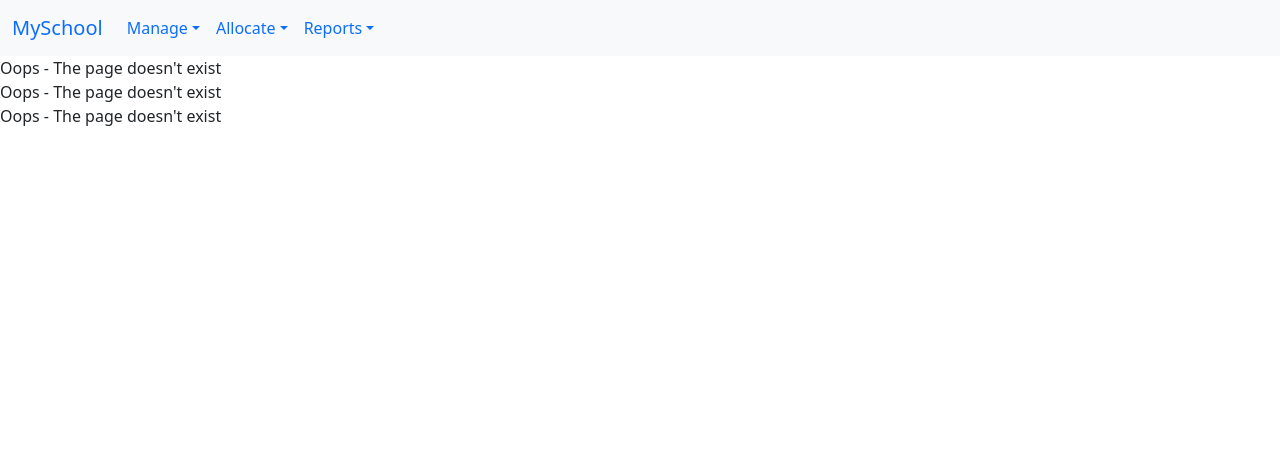
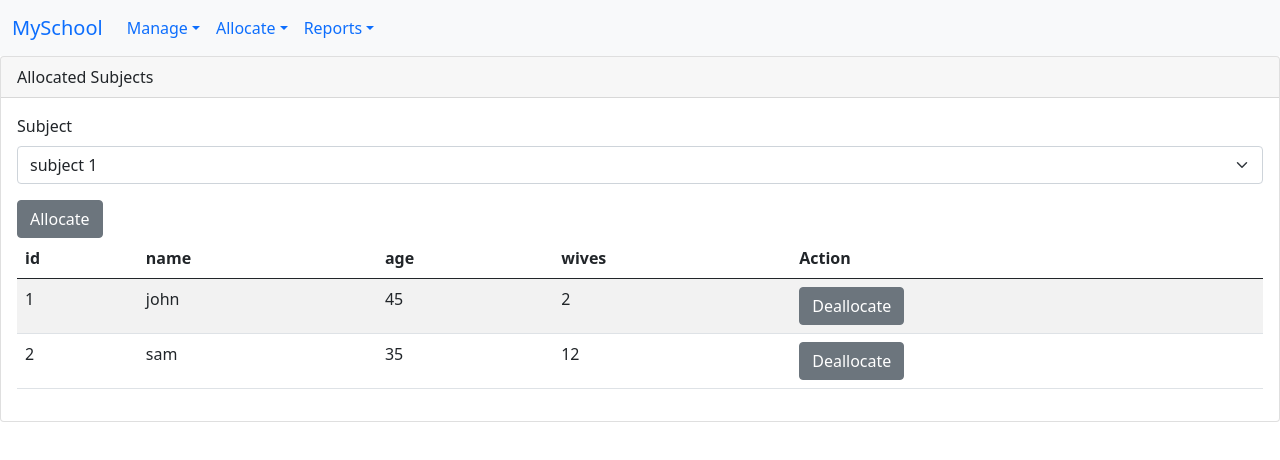
Before and after one commit to Bumbl3b33/school-management-system, a React (Create React App) app: page /allocate/studentSubjects in a window 1280 px wide. Shown: the top 460 px of the page. Built offline with nearby package versions, Linux system fonts and the light colour scheme.

Commit message:
add allocate form component for allocating student's subjects

```diff
--- a/src/App.js
+++ b/src/App.js
@@ -3,16 +3,18 @@ import {
   Routes,
   Route,
 } from "react-router-dom";
-import Error404 from "./components/error404/Error404";
 
 import Home from "./pages/home/Home"
 import ManageStudents from "./pages/manage/students/ManageStudents";
+import AllocateStudentSubjects from "./pages/allocate/studentsSubjects/AllocateStudentSubjects";
+import Error404 from "./components/error404/Error404";
 
 function App() {
   return (
       <Routes>
         <Route path="/" element={<Home />}/>
         <Route path="/manage/students" element={<ManageStudents/>}/>
+        <Route path="/allocate/studentSubjects" element={<AllocateStudentSubjects/>}/>
         <Route path="*" element={<Error404 />}/>
       </Routes>
   );
--- /dev/null
+++ b/src/components/allocateForm/AllocateForm.jsx
@@ -0,0 +1,40 @@
+import { Table, Card, CardBody, CardHeader, Form, Button} from "reactstrap";
+const AllocateForm = ({ children, title, table, onDeallocate, onAllocate}) => {
+
+  return (
+    <Card>
+      <CardHeader>{title}</CardHeader>
+      <CardBody>
+        <Form>{children}
+        </Form>
+        {onAllocate && <Button onClick={onAllocate}>Allocate</Button>}
+        <Table striped>
+          <thead>
+            <tr>
+              {table && Object.keys(table[0]).map((key) => <th> {key} </th>)}
+              {onDeallocate && <th>Action</th>}
+            </tr>
+          </thead>
+          <tbody>
+            {table &&
+              table.map((object) => (
+                <tr>
+                  {Object.values(object).map((value) => (
+                    <td>{value}</td>
+                  ))}
+                  {onDeallocate && (
+                    <td>
+                      {/* object.id is a unique identifier that is passed into the onclick event*/}
+                      <Button id={object.id} onClick={onDeallocate}>Deallocate</Button>
+                    </td>
+                  )}
+                </tr>
+              ))}
+          </tbody>
+        </Table>
+      </CardBody>
+    </Card>
+  );
+};
+
+export default AllocateForm;
--- a/src/components/navbar/NavigationBar.jsx
+++ b/src/components/navbar/NavigationBar.jsx
@@ -53,7 +53,7 @@ const NavigationBar = () => {
               </DropdownToggle>
               <DropdownMenu right>
                 <DropdownItem>
-                  <NavLink href="#">Student's Subjects</NavLink>
+                  <NavLink href="/allocate/studentSubjects">Student's Subjects</NavLink>
                 </DropdownItem>
                 <DropdownItem divider />
                 <DropdownItem>
--- /dev/null
+++ b/src/pages/allocate/studentsSubjects/AllocateStudentSubjects.jsx
@@ -0,0 +1,53 @@
+import { useState } from "react";
+import { FormGroup, Label, Input, Button } from "reactstrap";
+import AllocateForm from "../../../components/allocateForm/AllocateForm";
+import NavigationBar from "../../../components/navbar/NavigationBar";
+
+const AllocateStudentSubjects = () => {
+  const [allocation, setAllocation] = useState({});
+
+  const handleChange = (event) => {
+    const name = event.target.id;
+    const value = event.target.value;
+    setAllocation((values) => ({ ...values, [name]: value }));
+  };
+
+  const sampleData = [
+    { id: 1, name: "john", age: 45, wives: 2 },
+    { id: 2, name: "sam", age: 35, wives: 12 },
+  ];
+
+  const subjects = ["subject 1", "subject 2"];
+
+  const onDeallocate = (e) => console.log("Deallocating...", e.target.id);
+  const onAllocate = () => console.log("Allocating...", allocation.subject);
+
+  return (
+    <>
+      <NavigationBar />
+      <AllocateForm
+        title="Allocated Subjects"
+        table={sampleData}
+        onDeallocate={onDeallocate}
+        onAllocate={onAllocate}
+      >
+        <FormGroup>
+          <Label for="subject">Subject</Label>
+          <Input
+            id="subject"
+            type="select"
+            value={allocation.subject || ""}
+            onChange={handleChange}
+          >
+            {subjects &&
+              subjects.map((subject, index) => (
+                <option key={index}>{subject}</option>
+              ))}
+          </Input>
+        </FormGroup>
+      </AllocateForm>
+    </>
+  );
+};
+
+export default AllocateStudentSubjects;
```
